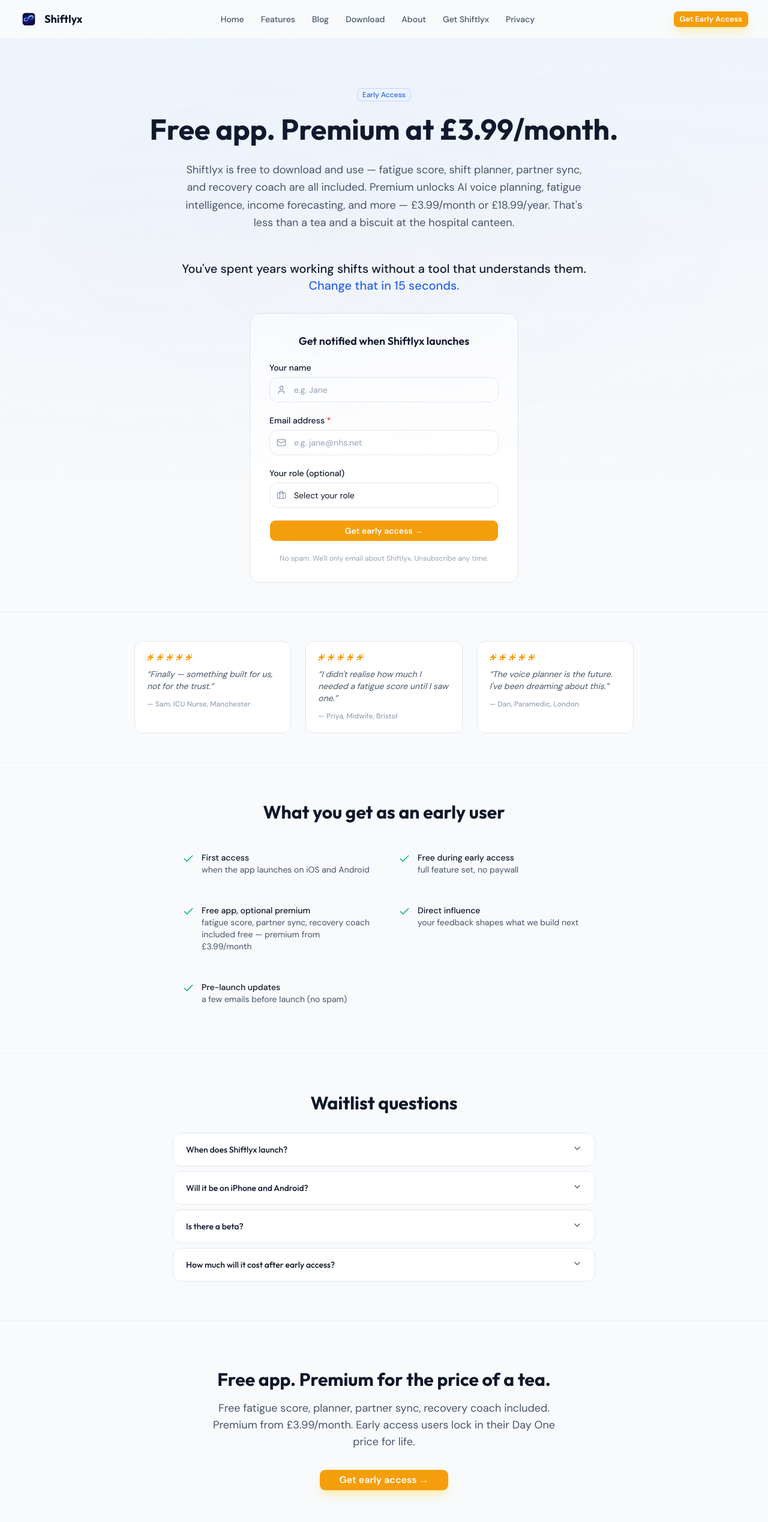
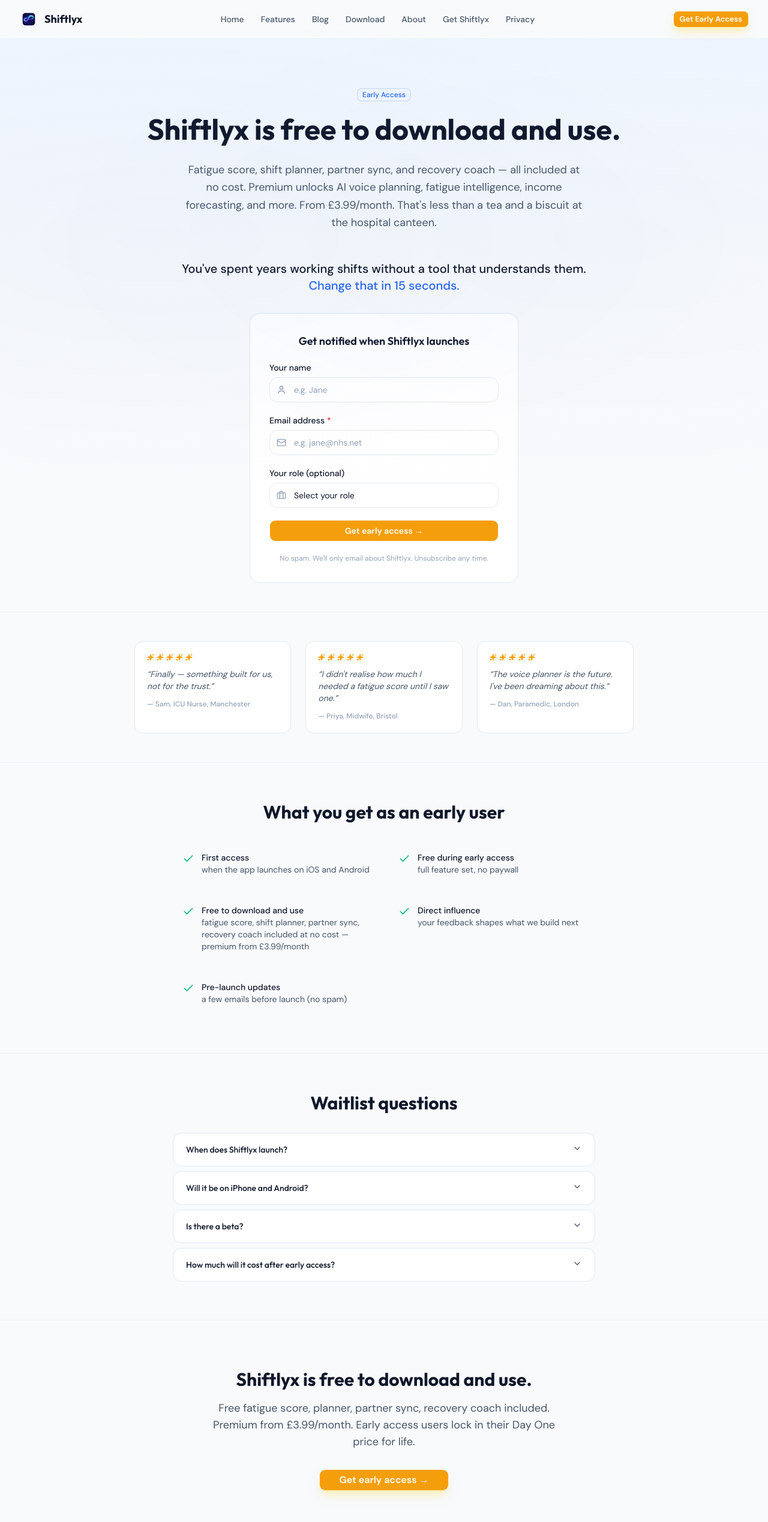
Before and after one commit to leclanche2364/Shiftlyx-Website, a Next.js app: page /waitlist in a window 1280 px wide. Shown: the top 2538 px of the page at 60% size. Built offline with nearby package versions, Linux system fonts and the light colour scheme.

Commit message:
Align waitlist page messaging with home page: Shiftlyx is free to download and use

```diff
--- a/src/app/waitlist/page.tsx
+++ b/src/app/waitlist/page.tsx
@@ -36,10 +36,10 @@
             Early Access
           </Badge>
           <h1 className="font-heading text-3xl sm:text-4xl lg:text-5xl font-bold text-foreground mb-6 leading-tight">
-            Free app. Premium at £3.99/month.
+            Shiftlyx is free to download and use.
           </h1>
           <p className="text-lg text-[#475569] max-w-2xl mx-auto leading-relaxed">
-            Shiftlyx is free to download and use — fatigue score, shift planner, partner sync, and recovery coach are all included. Premium unlocks AI voice planning, fatigue intelligence, income forecasting, and more — £3.99/month or £18.99/year. That&apos;s less than a tea and a biscuit at the hospital canteen.
+            Fatigue score, shift planner, partner sync, and recovery coach — all included at no cost. Premium unlocks AI voice planning, fatigue intelligence, income forecasting, and more. From £3.99/month. That&apos;s less than a tea and a biscuit at the hospital canteen.
           </p>
         </div>
       </section>
@@ -217,8 +217,8 @@
                 desc: "full feature set, no paywall",
               },
               {
-                title: "Free app, optional premium",
-                desc: "fatigue score, partner sync, recovery coach included free — premium from £3.99/month",
+                title: "Free to download and use",
+                desc: "fatigue score, shift planner, partner sync, recovery coach included at no cost — premium from £3.99/month",
               },
               {
                 title: "Direct influence",
@@ -277,7 +277,7 @@
       <section className="py-20">
         <div className="mx-auto max-w-3xl px-4 sm:px-6 lg:px-8 text-center">
           <h2 className="font-heading text-2xl sm:text-3xl font-bold text-foreground mb-4">
-            Free app. Premium for the price of a tea.
+            Shiftlyx is free to download and use.
           </h2>
           <p className="text-[#475569] text-lg mb-8 max-w-xl mx-auto">
             Free fatigue score, planner, partner sync, recovery coach included. Premium from £3.99/month. Early access users lock in their Day One price for life.
```
